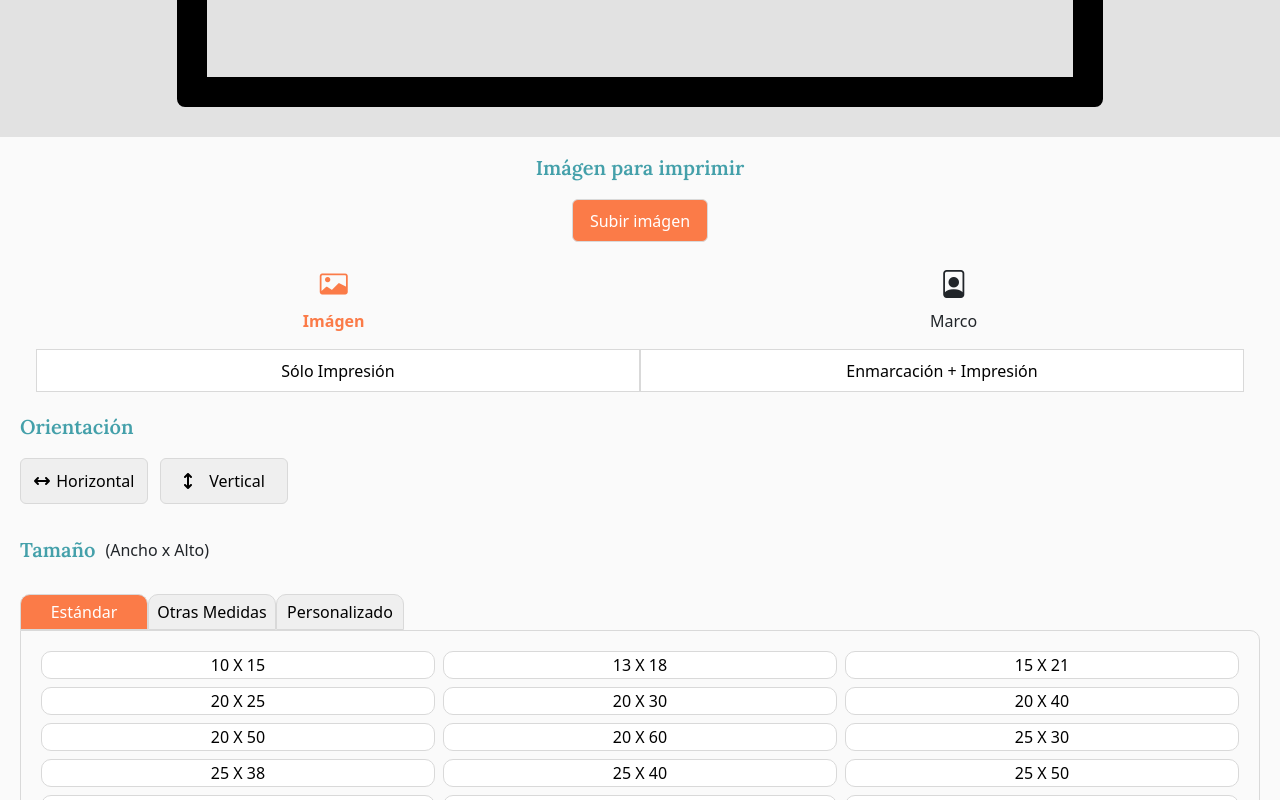
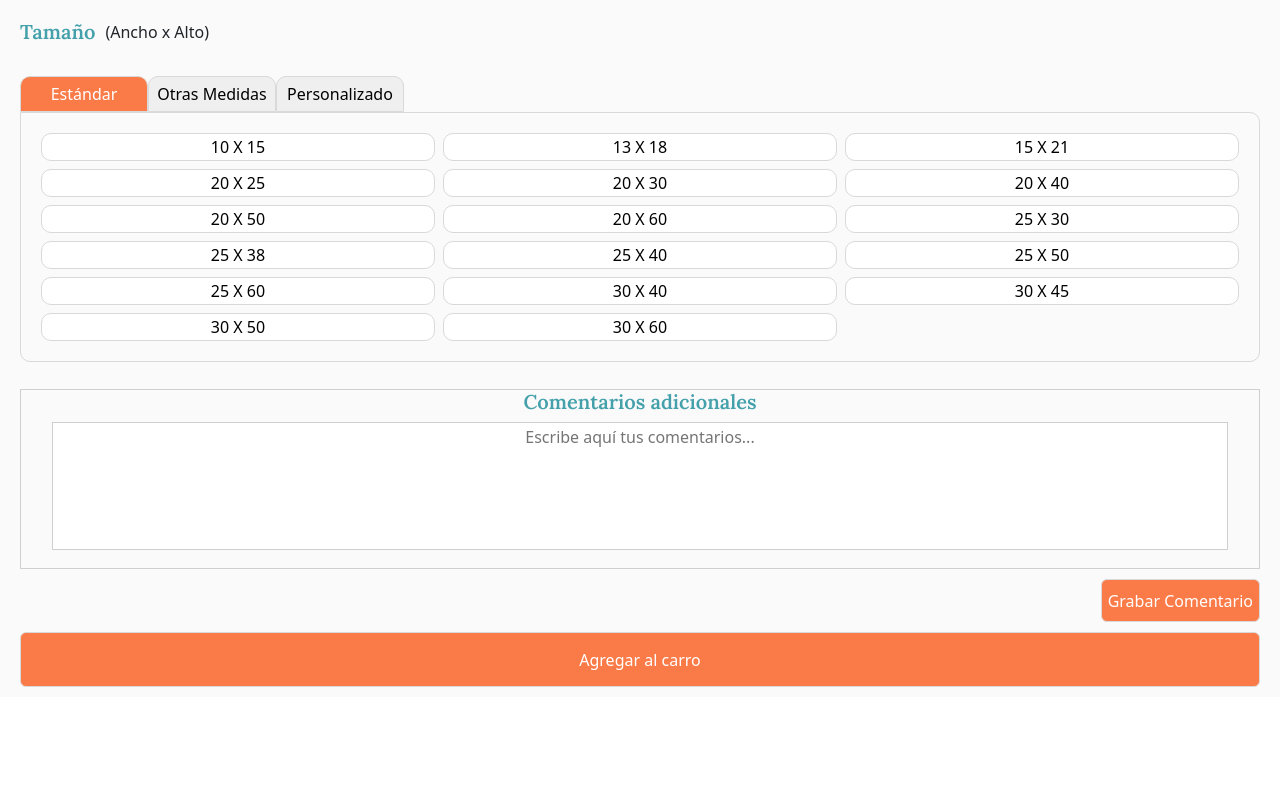
Before and after one commit to end1996/webForm, a React (Vite) app: page / in a window 1280 px wide. Shown: the part 1040-1840 px from the top of the page. After the commit the page ends 1737 px from the top, so only its background shows below. Built offline with nearby package versions, Linux system fonts and the light colour scheme.

Commit message:
Disminución de espacio ocupado por columnas y eliminación de scroll, ocultar dimensiones horizontal y vertical

```diff
--- a/src/App.css
+++ b/src/App.css
@@ -4,3 +4,8 @@
     padding: 0;
     box-sizing: border-box;
 }
+
+body {
+    width: 100%;
+    height: 100vh;
+}
--- a/src/App.module.css
+++ b/src/App.module.css
@@ -26,6 +26,7 @@
     max-width: 40%;
     box-sizing: border-box;
     padding: 0 38px 0 38px;
+    height: calc(100vh - 77px);
 }
 
 /* Media query para pantallas más pequeñas */
--- a/src/App.tsx
+++ b/src/App.tsx
@@ -3,7 +3,7 @@ import ImagePreview from "./components/Screens/imagePreview/ImagePreview";
 import Iconos from "./components/Screens/Formulario/Iconos/Iconos";
 import BotonesEnmarcado from "./components/Screens/Formulario/BotonesEnmarcado";
 import SubirImagen from "./components/Screens/Formulario/SubirImagen";
-import Dimensiones from "./components/Screens/Formulario/Dimensiones";
+/*import Dimensiones from "./components/Screens/Formulario/Dimensiones";*/
 import Tamanios from "./components/Screens/Formulario/Tamanios";
 import TextInputContainer from "./components/Screens/Formulario/TextInputComentarios";
 import AgregarAlCarro from "./components/Screens/Formulario/AgregarAlCarro";
@@ -20,7 +20,7 @@ function App() {
         <SubirImagen />
         <Iconos />
         <BotonesEnmarcado />
-        <Dimensiones  />
+        {/*<Dimensiones  />*/}
         <Tamanios />
         <TextInputContainer />
         <AgregarAlCarro />
--- a/src/components/Screens/Formulario/AgregarAlCarro.module.css
+++ b/src/components/Screens/Formulario/AgregarAlCarro.module.css
@@ -3,8 +3,7 @@
     width: 100%;
     justify-content: center;
     align-items: center;
-    padding: 20px 0; /* Ajusta el padding superior e inferior */
-    margin-top: auto;
+    padding: 10px 0; /* Ajusta el padding superior e inferior */
     box-sizing: border-box; /* Asegura que el padding se incluya en el tamaño total */
 }
 
--- a/src/components/Screens/Formulario/Dimensiones.module.css
+++ b/src/components/Screens/Formulario/Dimensiones.module.css
@@ -1,3 +1,4 @@
+/*
 .textTitle {
     font-size: 20px;
     color: #44A0AA;
@@ -25,5 +26,5 @@
 
 .orientationButton.selected {
     background-color: #FB7B48; /* Color para el botón seleccionado */
-    color: #fff;
-  }
+    /*color: #fff;
+} */
--- a/src/components/Screens/Formulario/Dimensiones.tsx
+++ b/src/components/Screens/Formulario/Dimensiones.tsx
@@ -1,4 +1,4 @@
-import { useState } from 'react';
+/*import { useState } from 'react';
 import styles from './Dimensiones.module.css';
 import { FontAwesomeIcon } from '@fortawesome/react-fontawesome';
 import { faArrowsLeftRight, faArrowsUpDown } from '@fortawesome/free-solid-svg-icons';
@@ -33,4 +33,4 @@ function Dimensiones() {
   );
 }
 
-export default Dimensiones;
+export default Dimensiones;*/
--- a/src/components/Screens/Formulario/Iconos/Iconos.module.css
+++ b/src/components/Screens/Formulario/Iconos/Iconos.module.css
@@ -16,7 +16,3 @@
     color: #FB7B48; /* Color para el icono seleccionado */
     font-weight: 600;
   }
-
-  .iconText {
-    margin-top: 5px;
-  }
--- a/src/components/Screens/Formulario/SubirImagen.module.css
+++ b/src/components/Screens/Formulario/SubirImagen.module.css
@@ -13,7 +13,6 @@
     display: flex;
     flex-direction: column;
     align-items: center;
-    margin-bottom: 20px;
 }
 
 .buttonUpload {
--- a/src/components/Screens/Formulario/TextInputComentarios.module.css
+++ b/src/components/Screens/Formulario/TextInputComentarios.module.css
@@ -2,7 +2,7 @@
     display: flex;
     flex-direction: column;
     align-items: center;
-    height: 252px;
+    height: 180px;
     width: 100%;
     border: 1px solid #CFCFCF;
 }
@@ -11,14 +11,13 @@
     font-size: 20px;
     color: #44A0AA;
     font-weight: 600;
-    line-height: 30px;
     font-family: "Lora", serif;
     font-weight: semibold;
     text-align: center;
 }
 
 .textInput {
-    height: 168px;
+    height: calc(100% - 50px);
     width: 95%;
     display: flex;
     text-align: center;
--- a/src/components/Screens/imagePreview/ImagePreview.module.css
+++ b/src/components/Screens/imagePreview/ImagePreview.module.css
@@ -4,7 +4,7 @@
     margin-top: 30px;
     margin-bottom: 30px;
     width: calc(100% - 354px); /* Ajusta el ancho para tener en cuenta los márgenes */
-    height: 1040px;
+    height: calc(100vh - 137px); /* Ajusta la altura según el contenido */
     border: 30px solid #000;
     box-sizing: border-box;
     display: flex;
```
